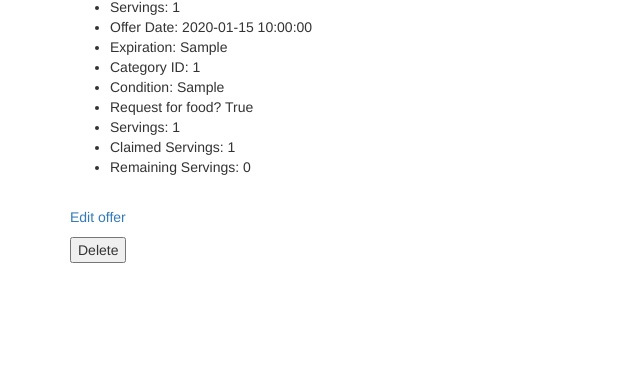
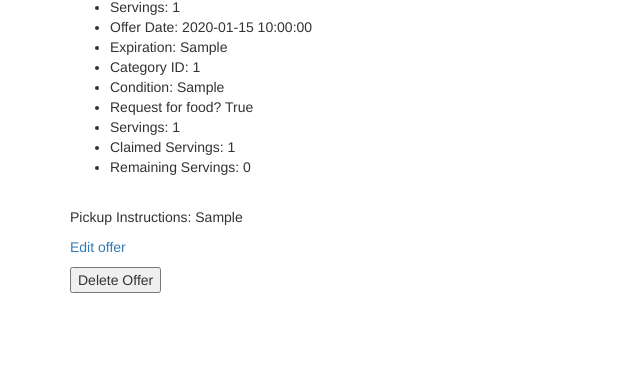
Before and after one commit to meal-sharing-service/meal-app, a Flask app: page /offer/1 in a window 1280 px wide. Shown: the part 435-800 px from the top of the page, without its empty margins (0-640 px from the left). Run offline with Flask 2, Linux system fonts and the light colour scheme; a user stored in the database is signed in; tables that the repository leaves empty hold one stand-in row (values such as "Sample post"); some libraries are stand-ins or nearby versions.

Commit message:
added order model

```diff
--- a/app/forms.py
+++ b/app/forms.py
@@ -10,6 +10,8 @@ class OfferForm(FlaskForm):
     title = StringField('Title', validators=[DataRequired()])
     body = TextAreaField('Description', validators=[
         DataRequired(), Length(min=1, max=140)])
+    pickup = TextAreaField('Pickup Instructions', validators=[
+        DataRequired(), Length(min=1, max=140)])
     servings = IntegerField('Servings Offered', validators=[DataRequired()])
     expiration = StringField('Expiration', validators=[DataRequired()])
     category_id = IntegerField('Category ID (number)')
@@ -20,6 +22,8 @@ class RequestForm(FlaskForm):
     title = StringField('Title', validators=[DataRequired()])
     body = TextAreaField('Description', validators=[
         DataRequired(), Length(min=1, max=140)])
+    pickup = TextAreaField('Pickup Instructions', validators=[
+        DataRequired(), Length(min=1, max=140)])
     servings = IntegerField('Servings Offered', validators=[DataRequired()])
     expiration = StringField('Expiration', validators=[DataRequired()])
     category_id = IntegerField('Category ID (number)')
@@ -28,6 +32,8 @@ class RequestForm(FlaskForm):
 
 class EditOfferForm(FlaskForm):
     body = TextAreaField('Description', validators=[
+        DataRequired(), Length(min=1, max=140)])
+    pickup = TextAreaField('Pickup Instructions', validators=[
         DataRequired(), Length(min=1, max=140)])
     category_id = IntegerField('Category ID (number)')
     condition = StringField('Condition', validators=[DataRequired()])
--- a/app/models.py
+++ b/app/models.py
@@ -55,6 +55,7 @@ class Offer(db.Model):
     id = db.Column(db.Integer, primary_key=True)
     title = db.Column(db.String(64))
     body = db.Column(db.String(140))
+    pickup = db.Column(db.String(140))
     servings = db.Column(db.Integer)
     claims = db.Column(db.Integer,default=0)
     expiration = db.Column(db.String(64))
@@ -74,7 +75,7 @@ class Order(db.Model):
     timestamp = db.Column(db.DateTime, index=True, default=datetime.utcnow)
 
     users = db.relationship('User', backref="order")
-    offer = db.relationship('Offer', backref="order")
+    offer = db.relationship('Offer', backref="orders")
 
     def __repr__(self):
         return '<Order {}>'.format(self.id)
--- a/app/routes.py
+++ b/app/routes.py
@@ -33,6 +33,7 @@ def create_offer():
         offer = Offer(
             title=form.title.data,
             body=form.body.data,
+            pickup=form.pickup.data,
             servings=form.servings.data,
             expiration=form.expiration.data,
             category_id=form.category_id.data,
@@ -53,6 +54,7 @@ def create_request():
         offer = Offer(
             title=form.title.data,
             body=form.body.data,
+            pickup=form.pickup.data,
             servings=form.servings.data,
             expiration=form.expiration.data,
             category_id=form.category_id.data,
@@ -193,6 +195,7 @@ def update(id):
     form = EditOfferForm()
     if form.validate_on_submit():
         offer.body = form.body.data
+        offer.pickup = form.pickup.data
         offer.category_id = form.category_id.data
         offer.condition = form.condition.data
         db.session.commit()
@@ -200,6 +203,7 @@ def update(id):
         return redirect(url_for('offer', id=offer.id))
     elif request.method == 'GET':
         form.body.data = offer.body
+        form.pickup.data = offer.pickup
         form.category_id.data = offer.category_id
         form.condition.data = offer.condition
     return render_template('update_offer.html', form=form, offer=offer)
@@ -225,10 +229,24 @@ def claim(id):
             user_id = current_user.id,
             offer_id = offer.id
             )
+        offer.claims += 1
         db.session.add(order)
         db.session.commit()
         flash('Offer claimed!')
     return redirect(url_for('offer', id=offer.id))
+
+@app.route('/offer/<id>/unclaim', methods=['POST'])
+@login_required
+def unclaim(id):
+    form = EmptyForm()
+    offer = get_offer(id,check_author=False)
+    order = get_order(id)
+    if form.validate_on_submit():
+        offer.claims -= 1
+        db.session.delete(order)
+        db.session.commit()
+        flash('Claim deleted.')
+    return redirect(url_for('explore'))
 
 def get_offer(id, check_author=True):
     offer = Offer.query.get(id)
@@ -240,3 +258,15 @@ def get_offer(id, check_author=True):
         abort(403)
 
     return offer
+
+def get_order(id):
+    offer = Offer.query.get(id)
+    if offer is None:
+        abort(404, "Offer id {0} doesn't exist.".format(id))
+
+    orders = offer.orders
+
+    for order in orders:
+        if order.user_id == current_user.id:
+            return order
+    abort(403)
--- a/app/seed.py
+++ b/app/seed.py
@@ -1,5 +1,8 @@
 from app import app, db
 from app.models import User, Offer, Order
+
+db.drop_all()
+db.create_all()
 
 user1 = User(
     username = 'mark',
--- a/app/templates/_order.html
+++ b/app/templates/_order.html
@@ -18,7 +18,10 @@
             {% endif %}
             <p>Desc: {{ order.offer.body }}</p>
             <p>Offer Date: {{ order.offer.timestamp }}</p>
-
+            <form action="{{ url_for('unclaim', id=order.offer.id) }}" method="post">
+                {{ form.hidden_tag() }}
+                {{ form.submit(value='Unclaim Offer') }}
+            </form>
         </td>
     </tr>
 </table>
--- a/app/templates/offer.html
+++ b/app/templates/offer.html
@@ -30,11 +30,34 @@
     </ul>
     <br>
 
+    {% set ns = namespace(claimed=False) %}
+    {% for order in offer.orders %}
+    {% if order.recipient == current_user %}
+    {% set ns.claimed = True %}
+    {% endif %}
+    {% endfor %}
+
     {% if offer.author.username == current_user.username %}
+    <p>Pickup Instructions: {{ offer.pickup }}</p>
     <p><a href="{{ url_for('update', id=offer.id) }}">Edit offer</a></p>
     <form action="{{ url_for('delete', id=offer.id) }}" method="post">
         {{ form.hidden_tag() }}
-                {{ form.submit(value='Delete') }}
+        {{ form.submit(value='Delete Offer') }}
+    </form>
+    {% elif ns.claimed %}
+    <p>Pickup Instructions: {{ offer.pickup }}</p>
+    <p>Address: {{ offer.author.address }}</p>
+    <p>Postal Code: {{ offer.author.postal_code }}</p>
+    <p>State/Province: {{ offer.author.state_province }}</p>
+    <p>Country: {{ offer.author.country }}</p>
+    <form action="{{ url_for('unclaim', id=offer.id) }}" method="post">
+        {{ form.hidden_tag() }}
+        {{ form.submit(value='Unclaim Offer') }}
+    </form>
+    {% else %}
+    <form action="{{ url_for('claim', id=offer.id) }}" method="post">
+        {{ form.hidden_tag() }}
+        {{ form.submit(value='Claim Offer') }}
     </form>
     {% endif %}
 </td>
```
Also changed, not shown: app/templates/_offer.html (+13 -1 lines), migrations/versions/a10900a59b22_pickup_inst.py (added, +28 -0 lines). Lines whose indentation alone changed are shown as unchanged.
